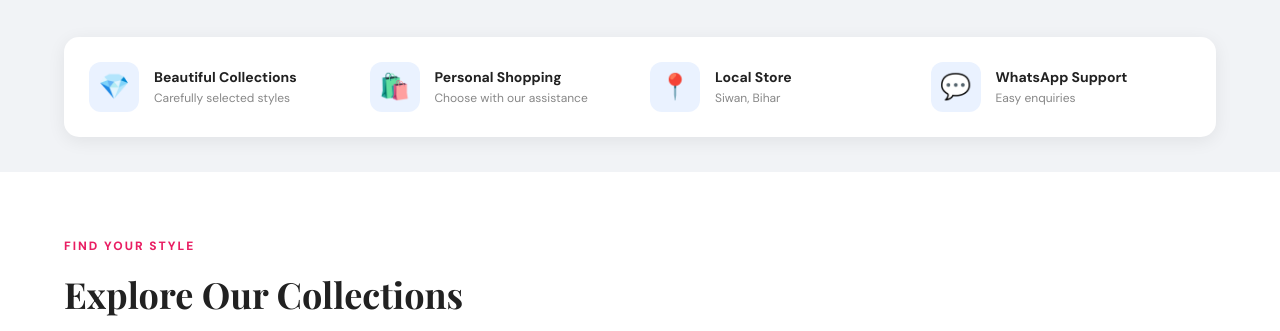
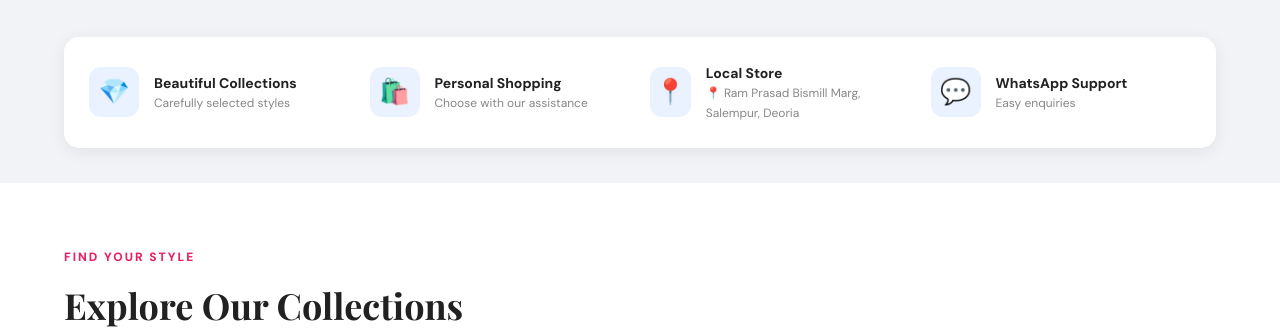
Before and after one commit to uhschakiyatararibhojpur-tech/Mishra-saree-center, a plain HTML site: page index.html in a window 1280 px wide. Shown: the part 2006-2337 px from the top of the page. Drawn offline with nearby package versions, Linux system fonts and the light colour scheme.

Commit message:
Update index.html

```diff
--- a/index.html
+++ b/index.html
@@ -392,7 +392,7 @@
         <div class="trust-icon">📍</div>
         <div>
             <strong>Local Store</strong>
-            <span>Siwan, Bihar</span>
+            <span>📍 Ram Prasad Bismill Marg, Salempur, Deoria</span>
         </div>
     </div>
 
```
